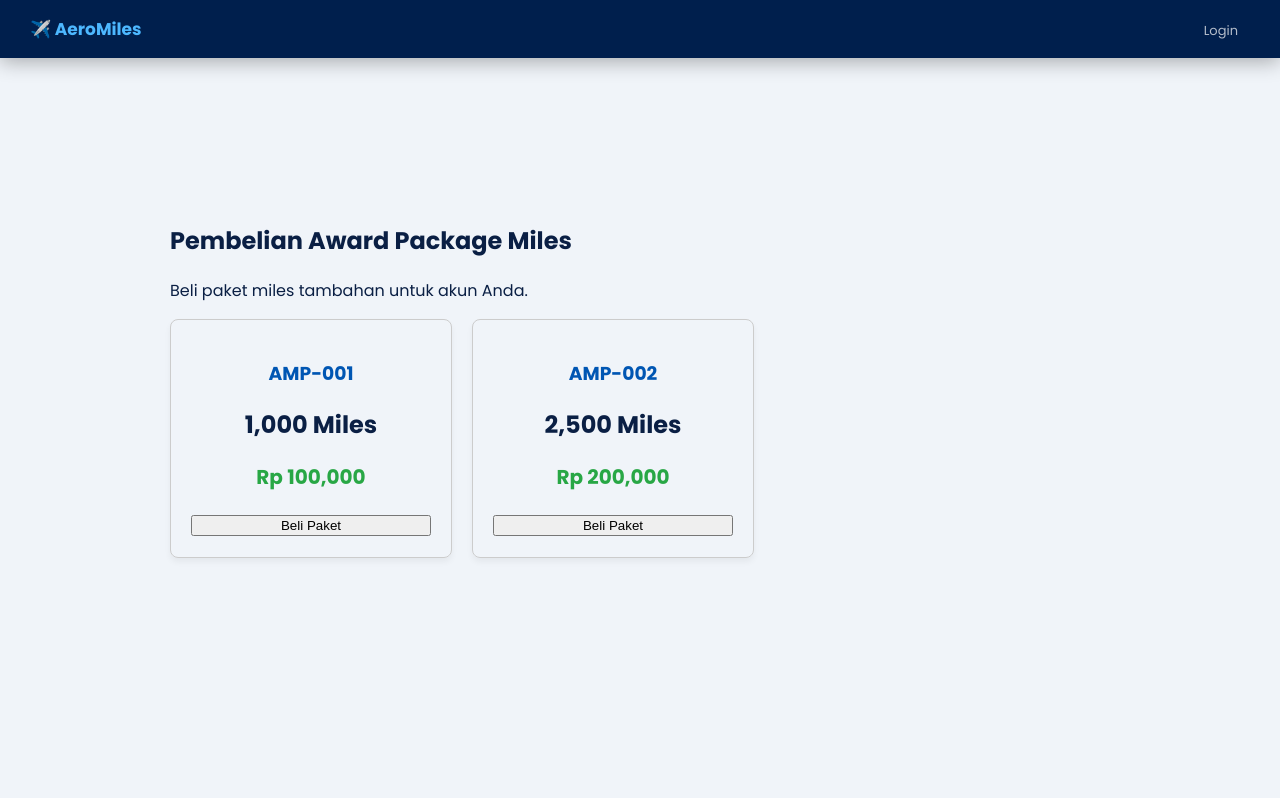
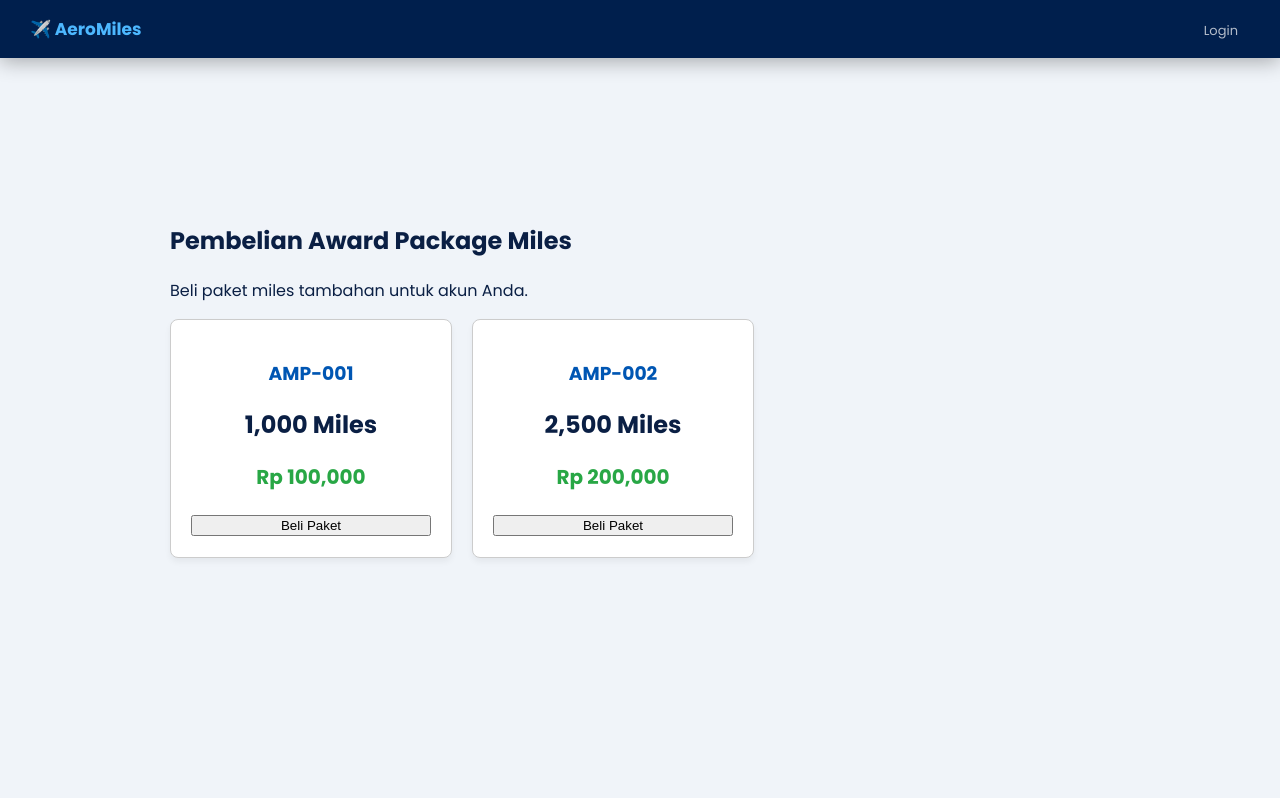
Before and after one commit to querycard/aeromiles-c7, a Django app: page /biru/beli-package/ in a window 1280 px wide. Shown: the top 798 px of the page. Run offline with Django 5.2, Linux system fonts and the light colour scheme.

Commit message:
changed card color

```diff
--- a/biru/templates/beli_package.html
+++ b/biru/templates/beli_package.html
@@ -8,14 +8,14 @@
 
 <div style="display: flex; gap: 20px; flex-wrap: wrap;">
     <!-- Simulasi Card Paket -->
-    <div style="border: 1px solid #ccc; padding: 20px; border-radius: 8px; width: 30%; text-align: center; box-shadow: 0 4px 6px rgba(0,0,0,0.05);">
+    <div style="border: 1px solid #ccc; padding: 20px; border-radius: 8px; width: 30%; text-align: center; box-shadow: 0 4px 6px rgba(0,0,0,0.05); background-color: #ffffff;">
         <h3 style="color: #0056b3;">AMP-001</h3>
         <h2>1,000 Miles</h2>
         <p style="font-size: 20px; font-weight: bold; color: #28a745;">Rp 100,000</p>
         <button class="btn-primary" style="width: 100%;" onclick="confirmBuy('AMP-001', 1000, 'Rp 100,000')">Beli Paket</button>
     </div>
 
-    <div style="border: 1px solid #ccc; padding: 20px; border-radius: 8px; width: 30%; text-align: center; box-shadow: 0 4px 6px rgba(0,0,0,0.05);">
+    <div style="border: 1px solid #ccc; padding: 20px; border-radius: 8px; width: 30%; text-align: center; box-shadow: 0 4px 6px rgba(0,0,0,0.05); background-color: #ffffff;">
         <h3 style="color: #0056b3;">AMP-002</h3>
         <h2>2,500 Miles</h2>
         <p style="font-size: 20px; font-weight: bold; color: #28a745;">Rp 200,000</p>
```
